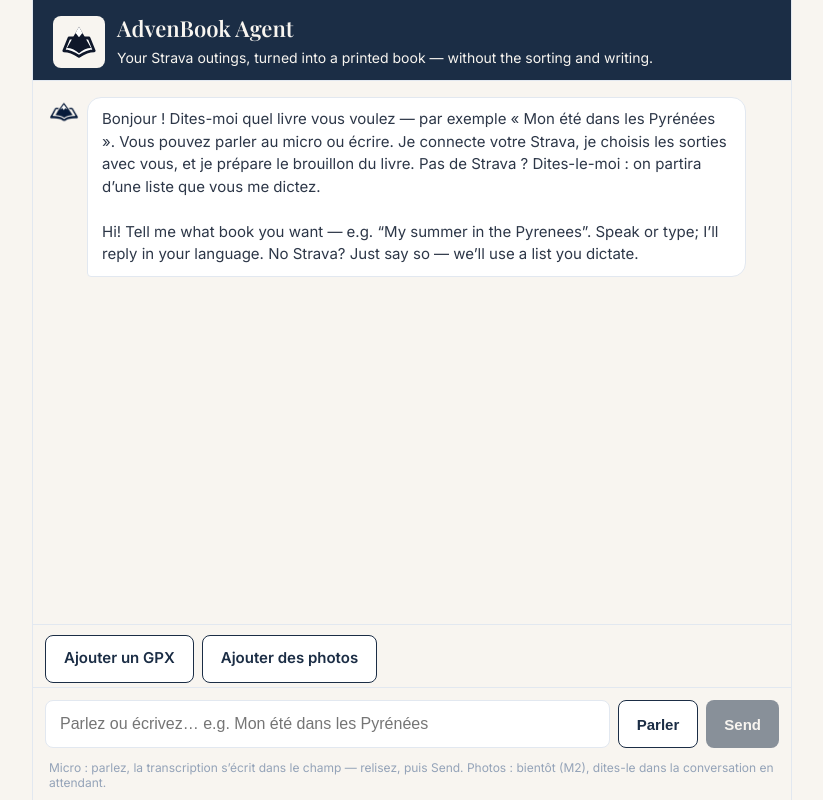
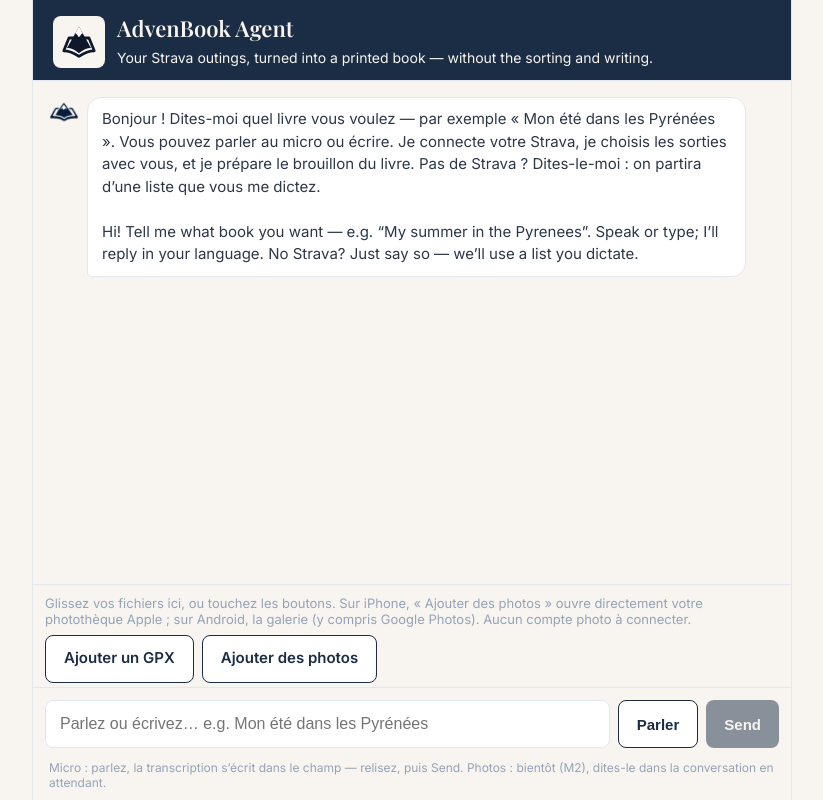
Before and after one commit to BenSeme/advenbook-agent, a Next.js app: page / in a window 1280 px wide. Shown: the whole page, without its empty margins (228-1051 px from the left). Built offline with nearby package versions, Linux system fonts and the light colour scheme; a web font is replaced by a local one.

Commit message:
Drag and drop GPX and photos

```diff
--- a/app/page.tsx
+++ b/app/page.tsx
@@ -796,7 +796,32 @@ export default function Home() {
         <div ref={bottomRef} />
       </main>
 
-      <section className="files-panel" aria-label="Ajouter GPX et photos">
+      <section
+        className="files-panel"
+        aria-label="Ajouter GPX et photos"
+        onDragOver={(e) => e.preventDefault()}
+        onDrop={(e) => {
+          e.preventDefault();
+          const files = Array.from(e.dataTransfer.files);
+          const gpx = files.filter((f) => f.name.toLowerCase().endsWith(".gpx"));
+          const imgs = files.filter((f) => f.type.startsWith("image/"));
+          if (gpx.length) {
+            const dt = new DataTransfer();
+            gpx.forEach((f) => dt.items.add(f));
+            void onGpxFiles(dt.files);
+          }
+          if (imgs.length) {
+            const dt = new DataTransfer();
+            imgs.forEach((f) => dt.items.add(f));
+            void onPhotoFiles(dt.files);
+          }
+        }}
+      >
+        <p style={{ margin: "0 0 8px", fontSize: 13, color: "var(--brand-muted)" }}>
+          Glissez vos fichiers ici, ou touchez les boutons. Sur iPhone, « Ajouter des
+          photos » ouvre directement votre photothèque Apple ; sur Android, la galerie
+          (y compris Google Photos). Aucun compte photo à connecter.
+        </p>
         <div className="row" style={{ marginTop: 0 }}>
           <label className="btn secondary" style={{ cursor: "pointer" }}>
             Ajouter un GPX
```
